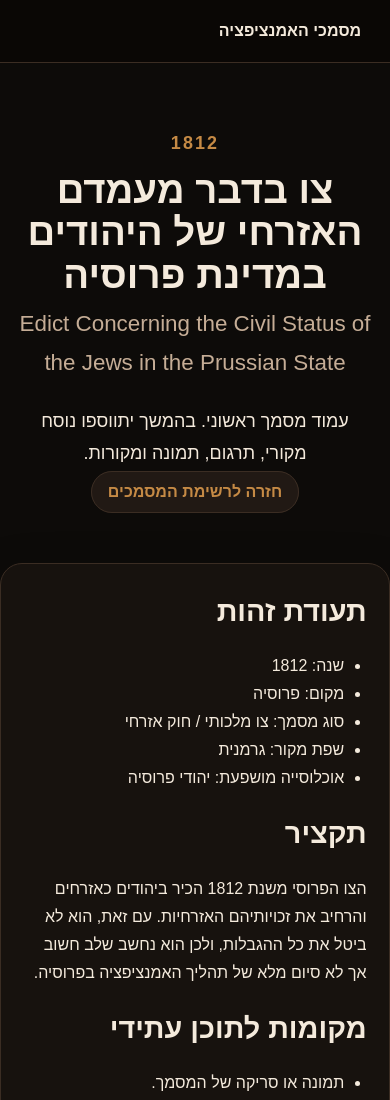
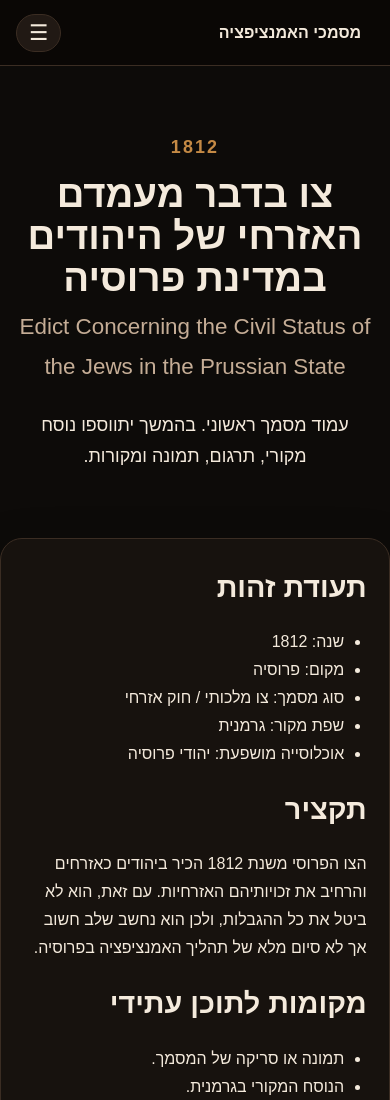
Before and after one commit to rexram987-create/Jewish-Emancipation-Documents, a website: page documents/1812-prussian-edict.html in a window 390 px wide. Shown: the top 1100 px of the page. Drawn offline with Linux system fonts and the light colour scheme.

Commit message:
Add mobile menu button to 1812 document page

```diff
--- a/documents/1812-prussian-edict.html
+++ b/documents/1812-prussian-edict.html
@@ -9,7 +9,8 @@
 <body>
   <nav class="top-nav" aria-label="ניווט ראשי">
     <a class="nav-brand" href="../index.html">מסמכי האמנציפציה</a>
-    <div class="nav-links">
+    <button class="nav-toggle" type="button" aria-label="פתיחת תפריט" aria-expanded="false" aria-controls="main-navigation">☰</button>
+    <div class="nav-links" id="main-navigation">
       <a href="../index.html">ראשי</a>
       <a href="../timeline.html">ציר זמן</a>
       <a class="active" href="../documents.html">מסמכים</a>
@@ -24,7 +25,6 @@
       <h1>צו בדבר מעמדם האזרחי של היהודים במדינת פרוסיה</h1>
       <h2 dir="ltr">Edict Concerning the Civil Status of the Jews in the Prussian State</h2>
       <p>עמוד מסמך ראשוני. בהמשך יתווספו נוסח מקורי, תרגום, תמונה ומקורות.</p>
-      <a class="secondary-link" href="../documents.html">חזרה לרשימת המסמכים</a>
     </section>
 
     <section class="section-block readable-content">
@@ -53,5 +53,7 @@
       </ul>
     </section>
   </main>
+
+  <script src="../script.js"></script>
 </body>
 </html>
```
